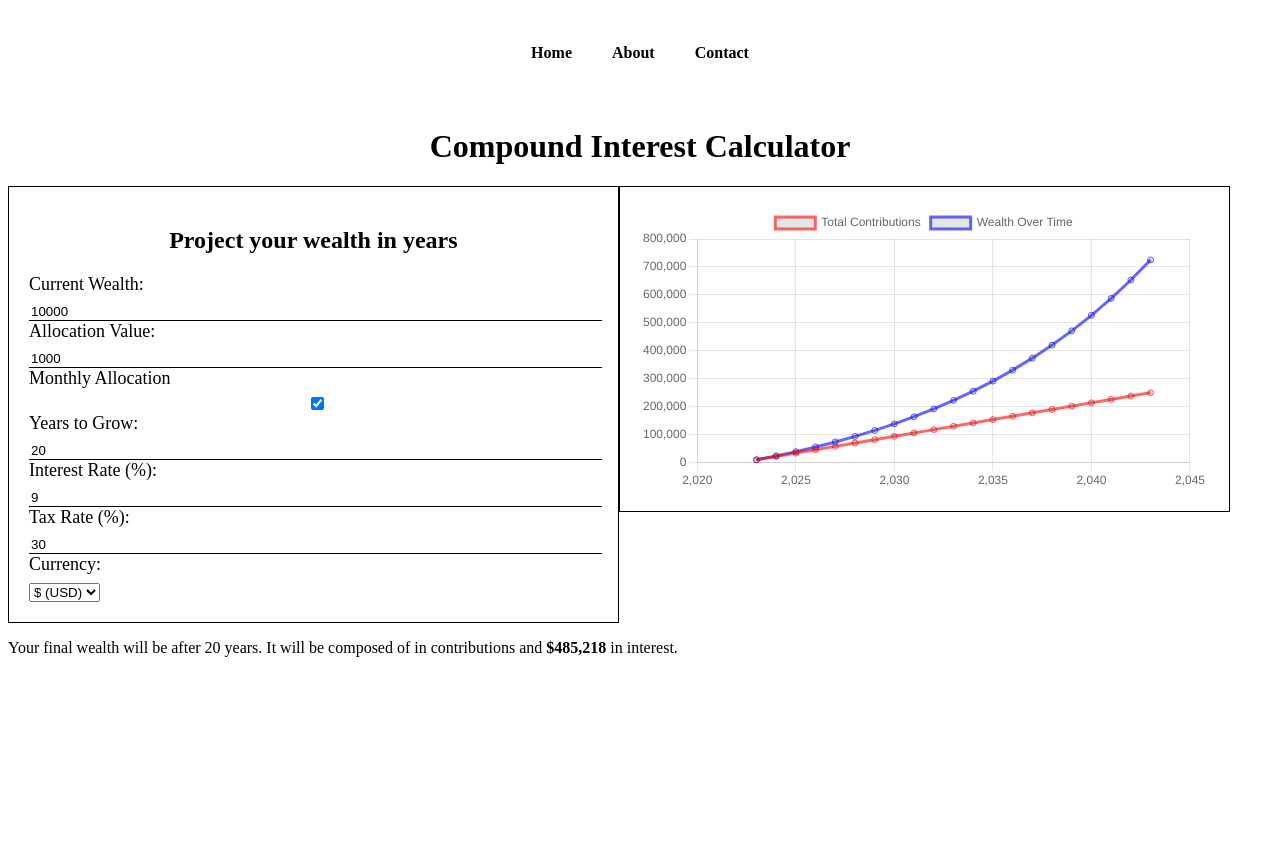
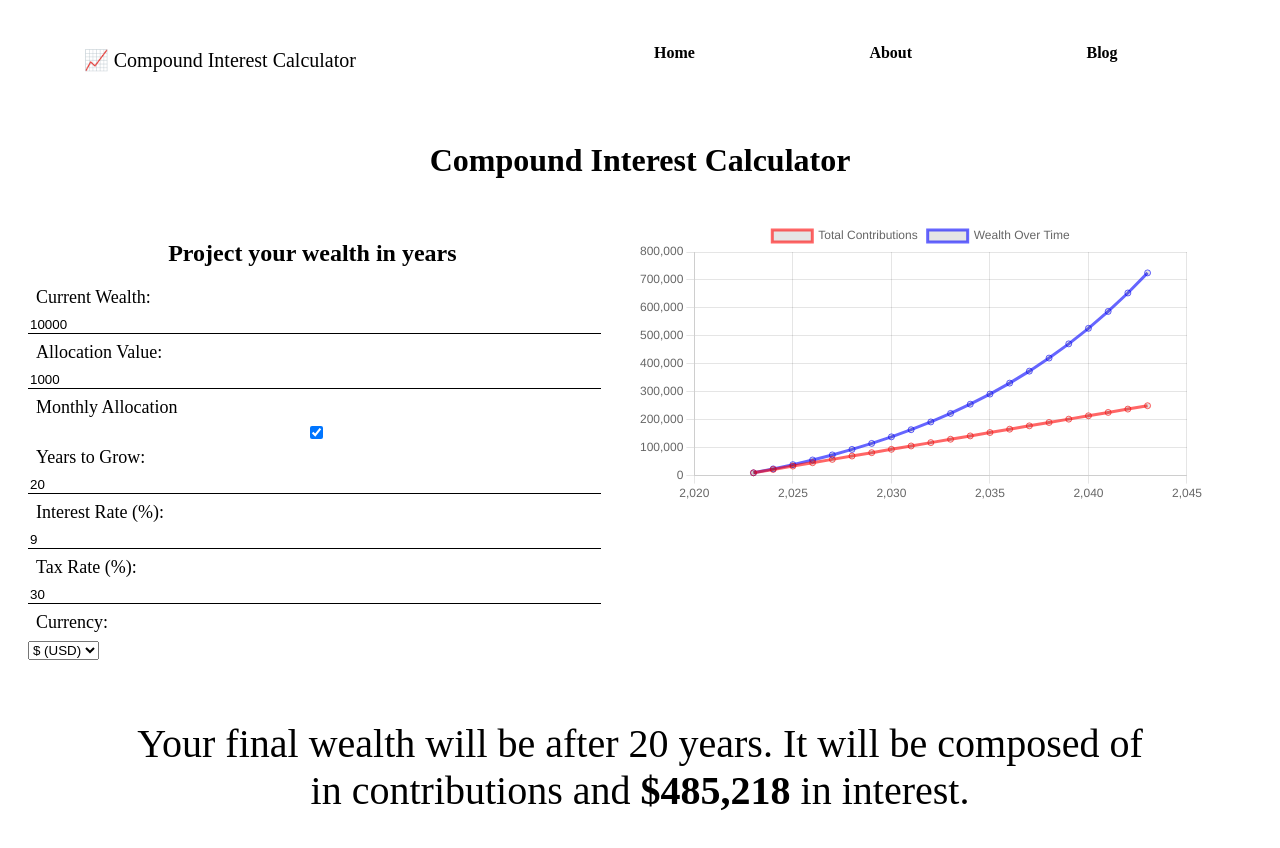
Before and after one commit to marionlouis1/interest-calculator, a Next.js app: page / in a window 1280 px wide. Shown: the top 848 px of the page. Before the commit the page ends 800 px from the top, so only its background shows below. Built offline with nearby package versions, Linux system fonts and the light colour scheme.

Commit message:
css main page + headr + about page in construction

```diff
--- a/components/header.js
+++ b/components/header.js
@@ -1,8 +1,16 @@
 import Link from 'next/link';
+import Image from 'next/image';
+
 
 const Header = () => {
   return (
     <header>
+      <div className="logo">
+        <p href="/">
+          📈  Compound Interest Calculator
+        </p>
+      </div>
+      <div className = "navbar">
       <nav>
         <ul>
           <li>
@@ -17,11 +25,12 @@ const Header = () => {
           </li>
           <li>
             <Link href="/contact">
-              Contact
+              Blog
             </Link>
           </li>
         </ul>
       </nav>
+      </div>
     </header>
   );
 };
--- a/pages/index.js
+++ b/pages/index.js
@@ -1,6 +1,8 @@
 import Head from 'next/head';
+import Script from 'next/script';
 import Calculator from '../components/calculator/calculator';
 import Header from '../components/header';
+
 
 export default function Home() {
 
@@ -9,9 +11,10 @@ export default function Home() {
       <Head>
         <title>Compound Interest Calculator</title>
         <meta name="description" content="Compound Interest Calculator" />
-        <link rel="icon" href="/favicon.ico" />
-        <script async src="https://pagead2.googlesyndication.com/pagead/js/adsbygoogle.js?client=ca-pub-6256879694795014"
-     crossorigin="anonymous"></script>
+        <link rel="icon" href="../public/logo.png" />
+        {/* Google Adsense */}
+        */ <Script src="https://pagead2.googlesyndication.com/pagead/js/adsbygoogle.js?client=ca-pub-6256879694795014"
+     crossorigin="anonymous"/>
       </Head>
       <div>
         <Header />
--- a/styles/globals.css
+++ b/styles/globals.css
@@ -8,17 +8,40 @@ header {
     color: #fff;
     padding: 20px 0;
     margin-bottom: 30px;
+    display:flex;
+    flex-direction: row;
   }
+
+  header .logo {
+
+    width: 35%;
+    color : #000;
+    font-size: 20px;
+    padding-left: 6%;
+  }
+.navbar {
+  width: 65%;
+  justify-content: center;
+}
 
   nav ul {
     list-style: none;
     padding: 0;
     display: flex;
-    justify-content: center;
+    flex-direction: row;
+    align-items: center;
+
+
+    justify-content:space-evenly;
+
   }
 
   nav li {
+
+    padding-left: 30px 40px;
+    padding-right: 30px 40px;
     margin: 0 20px;
+    align-items: center;
 
   }
 
@@ -30,34 +53,36 @@ header {
   }
 
   nav a:hover {
-    color: #ff5733; /* Change this color for the hover effect */
+    color: blue; /* Change this color for the hover effect */
   }
 
 
 
 /* calculator.css */
 .tool-wrapper {
-  width:100%
+  width:100%;
+
 }
 
 .tool {
+  background-color: #fff;
+  height: 100%;
   display: flex; /* Make it a flex container */
   flex-direction: row; /* Arrange its children horizontally */
   flex-wrap: wrap;
   align-items: flex-start;
-  height: 100%;
 }
 
 .calculator {
   align-items: center;
-  border: 1px solid black;
+
   min-width: 45%;
   max-width: 50%;
   padding: 20px; /* Add some padding to separate the calculator and chart */
 }
 
 .chart {
-  border: 1px solid black;
+
   align-items: center;
   height: 100%;
   min-width: 45%;
@@ -78,7 +103,7 @@ header {
 
 .input-field label {
   display: block; /* Display the label as a block-level element */
-  margin-bottom: 8px; /* Add some spacing between the label and input */
+  margin: 8px; /* Add some spacing between the label and input */
   font-size: large;
 }
 
@@ -92,4 +117,18 @@ header {
 
 .result p {
   text-align: center;
+  padding-left: 10%;
+  padding-bottom: 10%;
+  padding-right: 10%;
+  font-size: 40px;
 }
+
+
+/* About.css */
+.about-gif-container {
+  width: 100%;
+  height: 100%;
+  display: flex;
+  flex-direction: row;
+  justify-content: center;
+}
```
Also changed, not shown: components/gifEmbed.js (added, +15 -0 lines), pages/about.js (added, +27 -0 lines), components/blog.js (added), public/logo.png (added).
